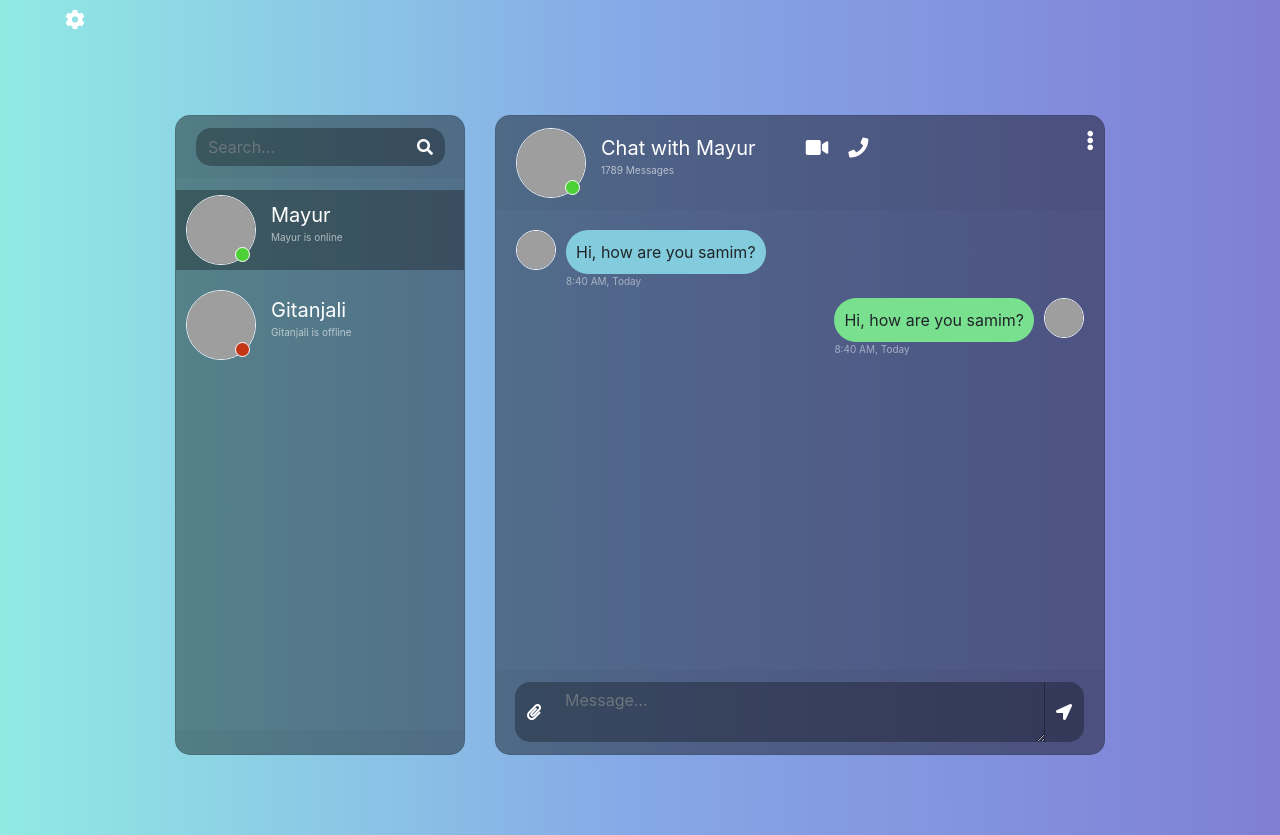
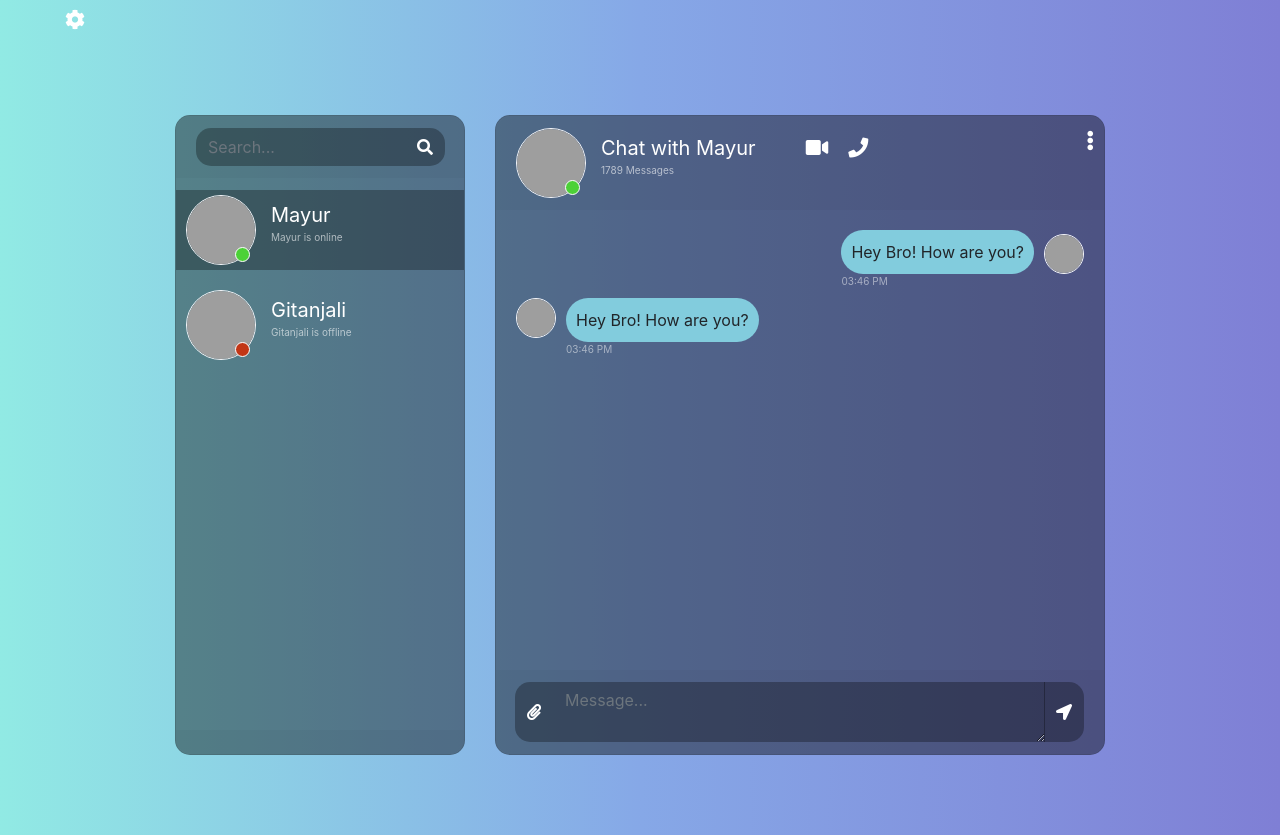
Before and after one commit to mayur256/chat, a React (Create React App) app in the folder client/: page /#/ in a window 1280 px wide. Built offline with nearby package versions, Linux system fonts and the light colour scheme; no server answers; sample sign-in values are in the browser's storage; grey boxes are pictures that could not be loaded.

Commit message:
[enhancement]: Updated UI for chat message area

```diff
--- a/client/package.json
+++ b/client/package.json
@@ -10,6 +10,7 @@
     "@types/node": "^16.7.13",
     "@types/react": "^17.0.20",
     "@types/react-dom": "^17.0.9",
+    "moment": "^2.29.2",
     "react": "^17.0.2",
     "react-dom": "^17.0.2",
     "react-router-dom": "^6.2.1",
--- a/client/src/App.css
+++ b/client/src/App.css
@@ -147,7 +147,9 @@ body,html{
 .msg_cotainer{
   margin-top: auto;
   margin-bottom: auto;
+  min-width: 50px;
   margin-left: 10px;
+  margin-right: 10px;
   border-radius: 25px;
   background-color: #82ccdd;
   padding: 10px;
--- a/client/src/components/atoms/MessageTime/index.tsx
+++ b/client/src/components/atoms/MessageTime/index.tsx
@@ -1,8 +1,17 @@
 import { ReactElement } from "react";
 
-const MessageTime = (): ReactElement => {
+// Moment
+import moment from 'moment';
+
+// props type definition
+interface IProps {
+  time: number;
+};
+
+// component definition
+const MessageTime = ({time}: IProps): ReactElement => {
   return (
-    <span className="msg_time">8:40 AM, Today</span>
+    <span className="msg_time">{moment(time).format('hh:mm A')}</span>
   )
 }
 
--- a/client/src/components/atoms/MsgPayload/index.tsx
+++ b/client/src/components/atoms/MsgPayload/index.tsx
@@ -1,8 +1,13 @@
 import { ReactElement } from "react";
 
-const Message = (): ReactElement => {
+// props type definition
+interface IProps {
+  payload: string;
+}
+// component definition
+const Message = ({payload}: IProps): ReactElement => {
   return (
-    <span className="message">Hi, how are you samim?</span>
+    <span className="message">{ payload }</span>
   )
 }
 
--- a/client/src/components/layouts/Home.tsx
+++ b/client/src/components/layouts/Home.tsx
@@ -10,6 +10,8 @@ import MessageArea from "./MessageArea";
 import LogoutBtn from "../molecules/LogoutBtn";
 import NavHeader from "../organisms/NavHeader";
 
+// types
+import { MessageType } from '../types';
 // utilities
 import { logout } from "../../utilities/Common";
 
@@ -23,21 +25,30 @@ interface ServerToClientEvents {
   withAck: (d: string, callback: (e: number) => void) => void;
 }
 
-interface Message {
-  type: string;
-  payload: string;
-  timestamp: string;
+interface ClientToServerEvents {
+  signIn: () => void;
+  message: (message: MessageType) => void;
 }
 
-interface ClientToServerEvents {
-  signIn: () => void;
-  message: (message: Message) => void;
-}
+// message list
+const mockMessages: MessageType[] = [
+  {
+    payload: 'Hey Bro! How are you?',
+    timestamp: new Date().getTime(),
+    send: true,
+  },
+  {
+    payload: 'Hey Bro! How are you?',
+    timestamp: new Date().getTime(),
+  },
+];
 
 // Component definition
 const Home = (): ReactElement => {
   // state definitions
   const [socket, setSocket] = useState<Socket<ServerToClientEvents, ClientToServerEvents>>()
+  const [messages, setMessages] = useState <MessageType[]>(mockMessages);
+
   // hooks
   const navigate = useNavigate();
 
@@ -54,7 +65,7 @@ const Home = (): ReactElement => {
     setSocket(socketInstance);
 
     notifyServerOfSignIn(socketInstance);
-  }, [])
+  }, []);
 
   // user logout event handler
   const logoutUser = (): void => {
@@ -65,13 +76,15 @@ const Home = (): ReactElement => {
 
   // send user message to server
   const sendMessage = (msgTxt: string): void => {
-    const message: Message = {
+    const message: MessageType = {
       type: 'text',
       payload: msgTxt,
-      timestamp: `${new Date().getTime()}`
+      timestamp: new Date().getTime(),
+      send: true
     };
 
     socket?.emit('message', message);
+    setMessages(prevMessages => ([...prevMessages, message]));
   }
 
   // JSX Code
@@ -84,7 +97,7 @@ const Home = (): ReactElement => {
       <ContactsList />
 
       {/** Chat Message Area */}
-      <MessageArea sendMessage={sendMessage} />
+      <MessageArea sendMessage={sendMessage} messages={messages} />
     </>
   )
 
--- a/client/src/components/layouts/MessageArea.tsx
+++ b/client/src/components/layouts/MessageArea.tsx
@@ -6,13 +6,20 @@ import Header from "../organisms/Header"
 import Body from "../organisms/Body"
 import Footer from "../organisms/Footer"
 
+// types
+import { MessageType } from '../types';
+
 // props type definitions
 interface IProps {
+  messages: MessageType[];
   sendMessage: (message: string) => void;
 };
 
 // Component definition
-const MessageArea = ({ sendMessage }: IProps): ReactElement => {
+const MessageArea = ({
+  sendMessage,
+  messages,
+}: IProps): ReactElement => {
   return (
     <div className="col-md-8 col-xl-6 chat">
       <div className="card">
@@ -21,7 +28,7 @@ const MessageArea = ({ sendMessage }: IProps): ReactElement => {
         <Header/>
 
         {/** Message Body */}
-        <Body/>
+        <Body messages={messages}/>
 
         {/** Message Footer */}
         <Footer sendMessage={sendMessage}/>
--- a/client/src/components/molecules/Message/index.tsx
+++ b/client/src/components/molecules/Message/index.tsx
@@ -4,19 +4,24 @@ import { ReactElement } from "react";
 import MsgPayload from "../../atoms/MsgPayload"
 import MessageTime from "../../atoms/MessageTime";
 
+// types
+import { MessageType } from '../../types';
+
 // type definition for props
 interface IProps {
-  send? : boolean;
+  send?: boolean;
+  message: MessageType;
 }
 
 // Component definition
 const MessageContainer = ({
-  send = false
+  send = false,
+  message,
 }: IProps): ReactElement => {
   return (
-    <div className={`msg_cotainer${send ? '_send' : ''}`}>
-      <MsgPayload />
-      <MessageTime/>
+    <div className={`msg_cotainer${send ? '_send' : ''} text-center`}>
+      <MsgPayload payload={ message.payload} />
+      <MessageTime time={message.timestamp} />
     </div>
   )
 }
--- a/client/src/components/molecules/MessageContainer/index.tsx
+++ b/client/src/components/molecules/MessageContainer/index.tsx
@@ -11,8 +11,16 @@ const MessageContainer = ({
   send = false
 }: CProps): ReactElement => {
   return (
-    <div className={`d-flex justify-content-${send ? 'end' : 'start'} mb-4`}>
-      {children}
+    <div className={`d-block mb-4 clearfix`}>
+      <div
+        className={`d-flex ${send ? 'flex-row-reverse align-items-end' : ''}`}
+        style={{
+          maxWidth: '80%',
+          float: send ? 'right' : 'none',
+         }}
+      >
+        {children}
+      </div>
     </div>
   )
 }
--- a/client/src/components/organisms/Body/index.tsx
+++ b/client/src/components/organisms/Body/index.tsx
@@ -6,29 +6,28 @@ import Avatar from "../../atoms/Avatar";
 import MessageContainer from "../../molecules/MessageContainer";
 import Message from "../../molecules/Message";
 
+// types
+import { MessageType } from "../../types";
+
+// props type definition
+interface IProps {
+  messages: MessageType[];
+}
+
 // Component definition
-const Body = (): ReactElement => {
+const Body = ({messages}: IProps): ReactElement => {
   return (
     <div className="card-body msg_card_body">
-
-      <MessageContainer>
-        <Avatar
+      {messages.map((message: MessageType): ReactElement => (
+        <MessageContainer send={message.send} key={message.timestamp * Math.random()}>
+          <Avatar
             src="https://static.turbosquid.com/Preview/001292/481/WV/_D.jpg"
             inMsg
-        />
+          />
 
-        <Message/>
-      </MessageContainer>
-
-      <MessageContainer send>
-        <Message send/>
-
-        <Avatar
-            src="https://static.turbosquid.com/Preview/001292/481/WV/_D.jpg"
-            inMsg
-        />
-      </MessageContainer>
-
+          <Message message={message} />
+        </MessageContainer>
+      ))}
     </div>
   )
 }
--- /dev/null
+++ b/client/src/components/types.ts
@@ -0,0 +1,7 @@
+// type for message
+export interface MessageType {
+    payload: string;
+    timestamp: number;
+    type?: string;
+    send?: boolean;
+}
```
Also changed, not shown: 1 other file (tests, documents, lock files or other folders).
